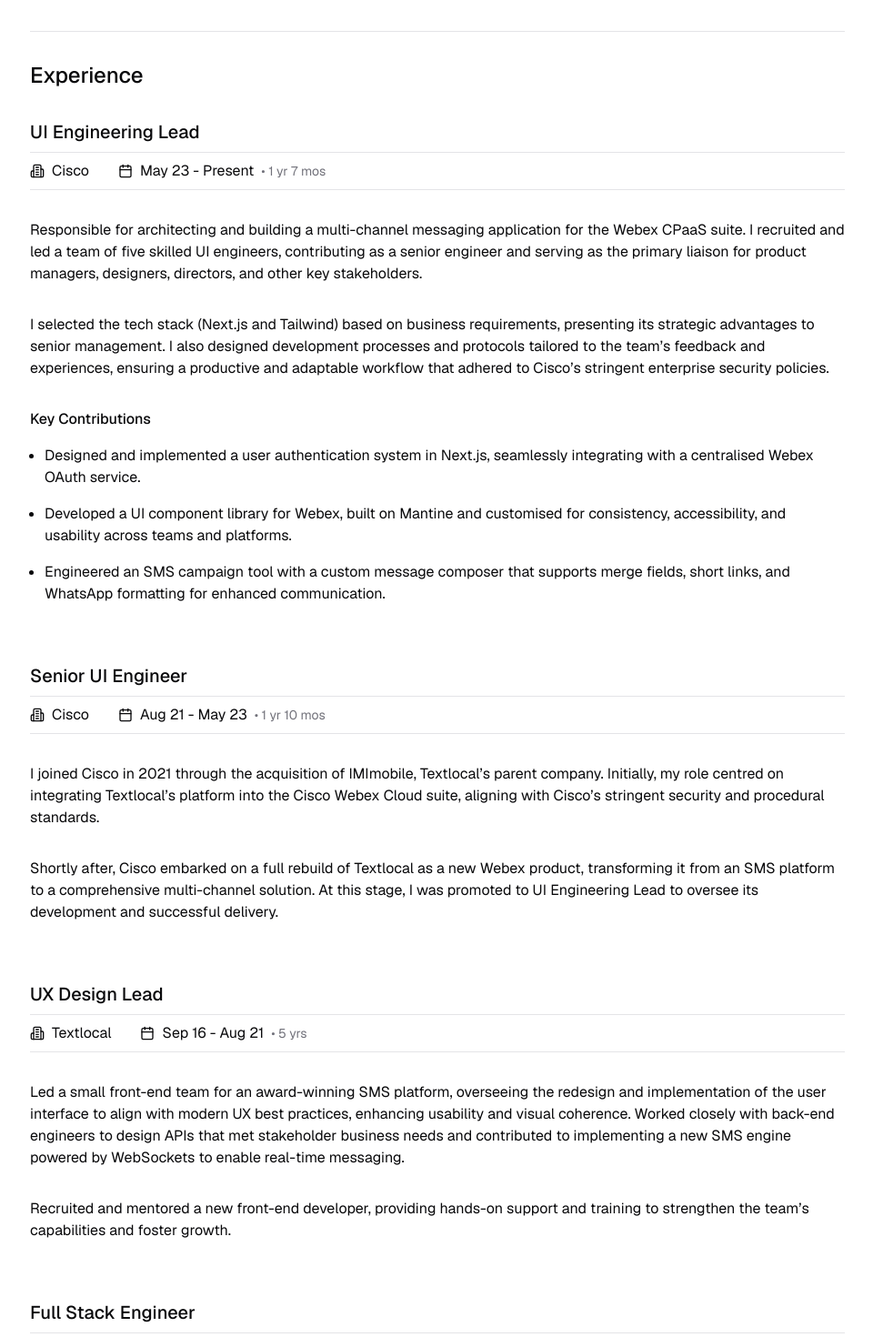
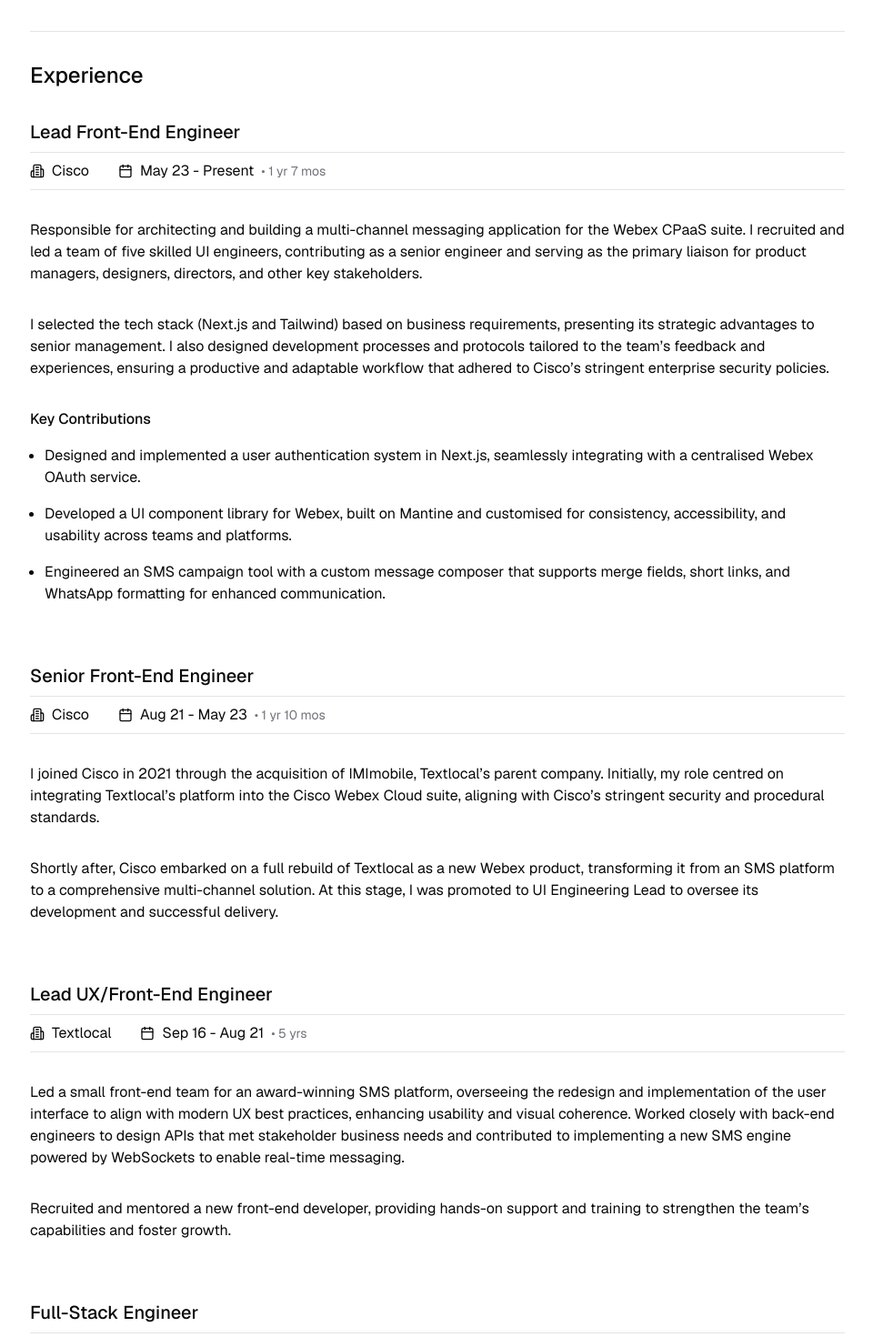
Before and after one commit to mwheelersmith/site, a Next.js app: page /resume in a window 1280 px wide. Shown: the part 700-2170 px from the top of the page at 91% size, without its empty margins (159-1119 px from the left). Built offline with nearby package versions, Linux system fonts and the light colour scheme.

Commit message:
Standardise job titles

```diff
--- a/app/resume/page.tsx
+++ b/app/resume/page.tsx
@@ -23,9 +23,9 @@
 
       <Experience>
         <ExperienceSection>
-          {/* UI Engineering Lead at Cisco */}
+          {/* Lead Front-End Engineer at Cisco */}
           <ExperienceHeading>
-            <ExperienceTitle>UI Engineering Lead</ExperienceTitle>
+            <ExperienceTitle>Lead Front-End Engineer</ExperienceTitle>
             <ExperienceDetails
               company="Cisco"
               serviceDates="May 23 - Present"
@@ -69,9 +69,9 @@
         </ExperienceSection>
 
         <ExperienceSection>
-          {/* UX Design Lead at Cisco */}
+          {/* Senior Front-End Engineer at Cisco */}
           <ExperienceHeading>
-            <ExperienceTitle>Senior UI Engineer</ExperienceTitle>
+            <ExperienceTitle>Senior Front-End Engineer</ExperienceTitle>
             <ExperienceDetails
               company="Cisco"
               serviceDates="Aug 21 - May 23"
@@ -97,9 +97,9 @@
         </ExperienceSection>
 
         <ExperienceSection>
-          {/* UX Design Lead at Textlocal */}
+          {/* Lead UX/Front-End Engineer at Textlocal */}
           <ExperienceHeading>
-            <ExperienceTitle>UX Design Lead</ExperienceTitle>
+            <ExperienceTitle>Lead UX/Front-End Engineer</ExperienceTitle>
             <ExperienceDetails
               company="Textlocal"
               serviceDates="Sep 16 - Aug 21"
@@ -125,9 +125,9 @@
         </ExperienceSection>
 
         <ExperienceSection>
-          {/* Full Stack Engineer at Textlocal */}
+          {/* Full-Stack Engineer at Textlocal */}
           <ExperienceHeading>
-            <ExperienceTitle>Full Stack Engineer</ExperienceTitle>
+            <ExperienceTitle>Full-Stack Engineer</ExperienceTitle>
             <ExperienceDetails
               company="Textlocal"
               serviceDates="Jan 12 - Sep 16"
```
